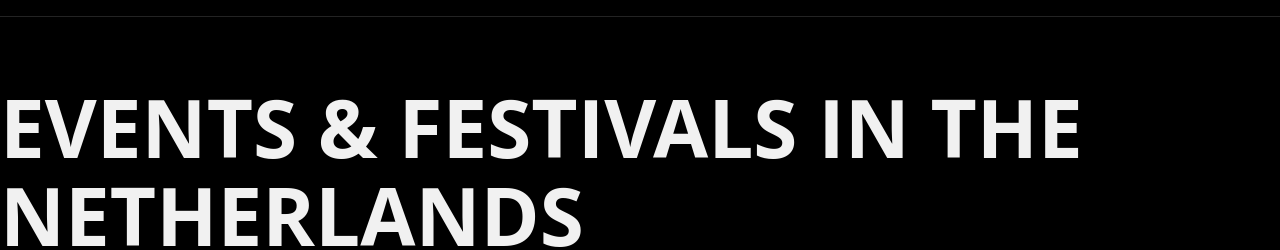
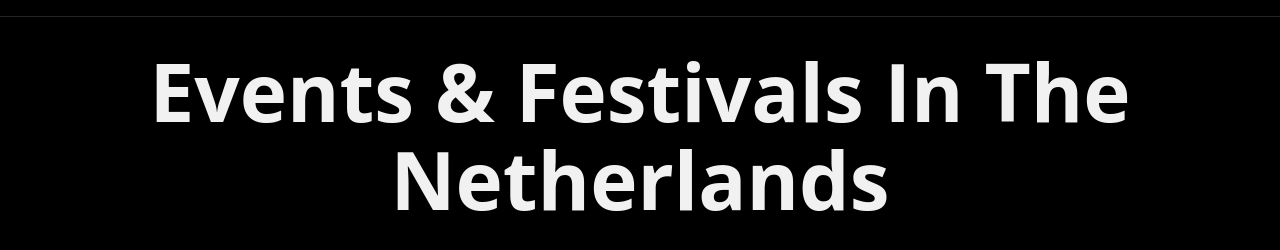
Before and after one commit to arbor0711/HYF, a website: page index.html in a window 1280 px wide. Shown: the part 531-781 px from the top of the page. Drawn offline with Linux system fonts and the light colour scheme.

Commit message:
H1 component

```diff
--- a/CSS/index.css
+++ b/CSS/index.css
@@ -365,6 +365,12 @@
     margin: auto 100px;
   }
 }
+/* Page header */
+h1 {
+  text-align: center;
+  text-transform: capitalize;
+  margin-top: 3rem;
+}
 
 /* Footer */
 
--- a/index.html
+++ b/index.html
@@ -65,7 +65,7 @@
 
     <main>
       <section>
-        <h1>EVENTS & FESTIVALS IN THE NETHERLANDS</h1>
+        <h1>Events & festivals in the netherlands</h1>
       </section>
 
       <div class="block course-cards-container">
```
